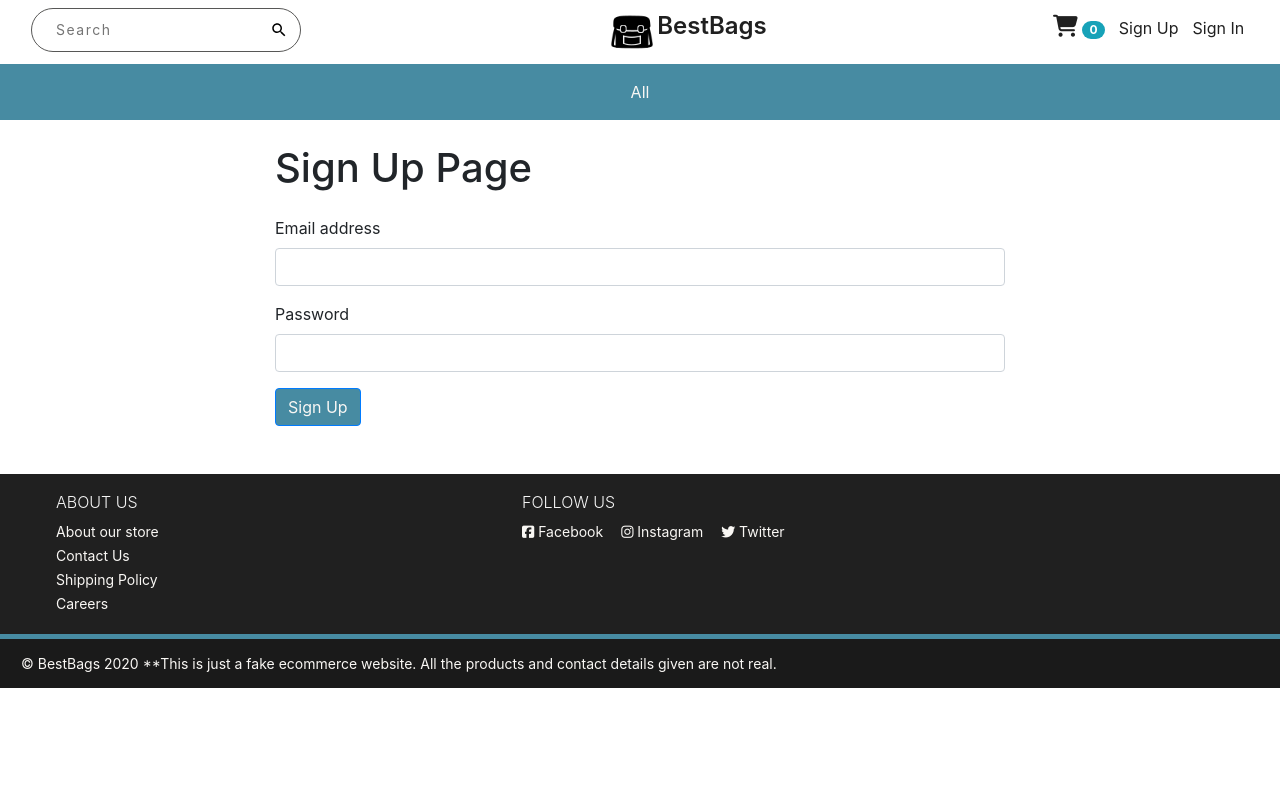
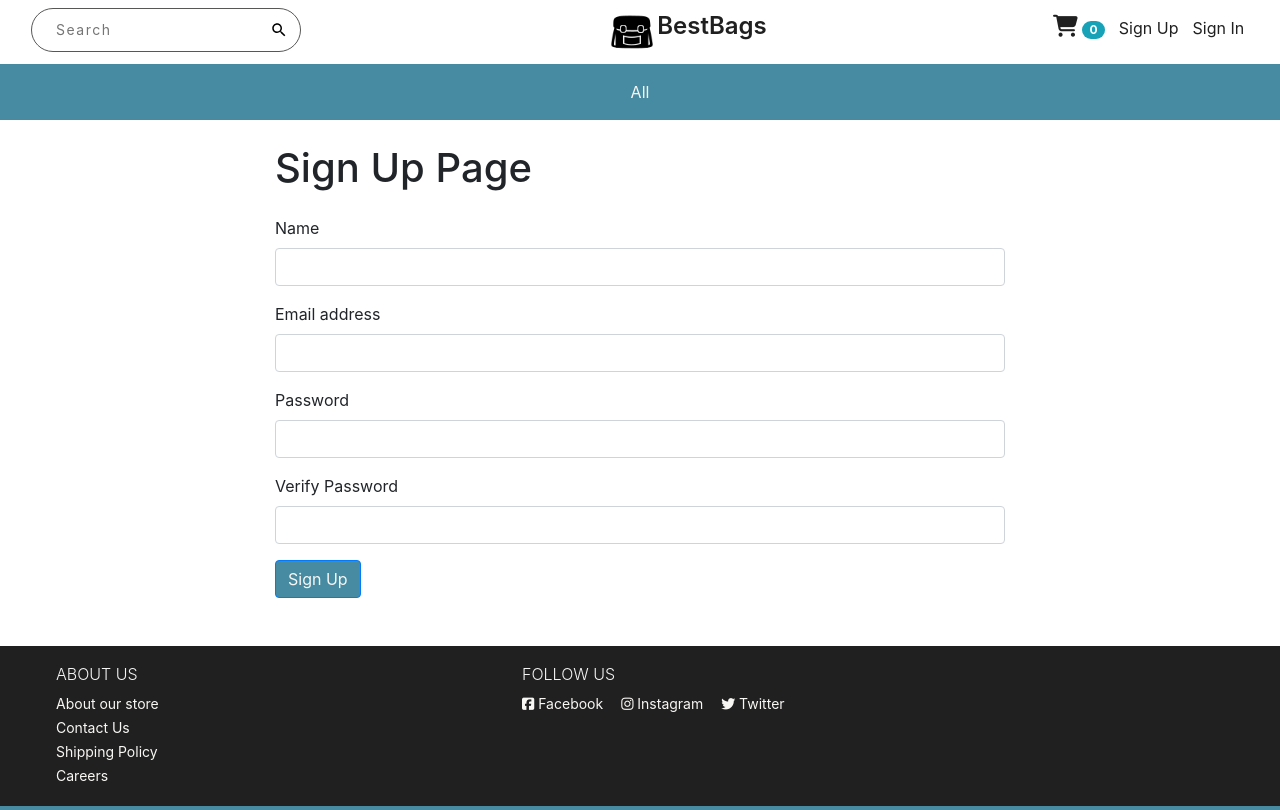
Before and after one commit to jsdevexpert/bestbags-nodejs-ecommerce, a Node server app: page /user/signup in a window 1280 px wide. Shown: the top 810 px of the page. Before the commit the page ends 688 px from the top, so only its background shows below. Run offline with Node 20, Linux system fonts and the light colour scheme; data that the repository does not hold is empty; some libraries are stand-ins or nearby versions.

Commit message:
Add username to the user model and modify the signup page

```diff
--- a/config/validator.js
+++ b/config/validator.js
@@ -2,6 +2,7 @@ const { check, validationResult } = require("express-validator");
 
 const userSignUpValidationRules = () => {
   return [
+    check("name", "Name is required").not().isEmpty(),
     check("email", "Invalid email").not().isEmpty().isEmail(),
     check("password", "Please enter a password with 4 or more characters")
       .not()
--- a/models/user.js
+++ b/models/user.js
@@ -3,6 +3,10 @@ const bcrypt = require("bcrypt-nodejs");
 const Schema = mongoose.Schema;
 
 const userSchema = Schema({
+  username: {
+    type: String,
+    require: true,
+  },
   email: {
     type: String,
     require: true,
--- a/routes/user.js
+++ b/routes/user.js
@@ -18,10 +18,10 @@ router.use(csrfProtection);
 
 // GET: display the signup form with csrf token
 router.get("/signup", middleware.isNotLoggedIn, (req, res) => {
-  var messages = req.flash("error");
+  var errorMsg = req.flash("error")[0];
   res.render("user/signup", {
     csrfToken: req.csrfToken(),
-    messages,
+    errorMsg,
     pageName: "Sign Up",
   });
 });
@@ -64,10 +64,10 @@ router.post(
 
 // GET: display the signin form with csrf token
 router.get("/signin", middleware.isNotLoggedIn, async (req, res) => {
-  var messages = req.flash("error");
+  var errorMsg = req.flash("error")[0];
   res.render("user/signin", {
     csrfToken: req.csrfToken(),
-    messages,
+    errorMsg,
     pageName: "Sign In",
   });
 });
@@ -119,6 +119,7 @@ router.post(
 router.get("/profile", middleware.isLoggedIn, async (req, res) => {
   const successMsg = req.flash("success")[0];
   const errorMsg = req.flash("error")[0];
+  console.log(req.user);
   try {
     // find all orders of this user
     allOrders = await Order.find({ user: req.user });
--- a/views/partials/header.ejs
+++ b/views/partials/header.ejs
@@ -2,7 +2,7 @@
 <html>
   <head>
     <% if (pageName) { %>
-    <title>Shopping Cart | <%= pageName %></title>
+    <title>BestBags | <%= pageName %></title>
     <%} else {%>
     <title>Shopping Cart</title>
     <% } %>
@@ -82,17 +82,16 @@
             </a>
           </li>
           <% if (login) { %>
-          <li class="nav-item dropdown">
+          <li>
             <a
-              class="nav-link dropdown-toggle"
+              class="dropdown-toggle"
               href="#"
-              id="navbarDropdown"
               role="button"
               data-toggle="dropdown"
               aria-haspopup="true"
               aria-expanded="false"
             >
-              <i class="fas fa-user"></i> Welcome <%=currentUser.email%>
+              <i class="fas fa-user"></i> Welcome <%=currentUser.username%>
             </a>
             <div class="dropdown-menu" aria-labelledby="navbarDropdown">
               <a class="dropdown-item" href="/user/profile">User Account</a>
--- a/views/user/signup.ejs
+++ b/views/user/signup.ejs
@@ -4,16 +4,22 @@
   <div class="row">
     <div class="col-md-8 m-auto">
       <h1 class="mt-4 mb-4">Sign Up Page</h1>
-      <% if(messages.length>0) {%>
+      <% if(errorMsg != null && errorMsg.length>0) {%>
       <div id="flash-msg" class="alert alert-danger">
-        <% messages.forEach((message) => { %>
-        <p>
-          <%=message %>
-        </p>
-        <%}) %>
+        <%=errorMsg %>
       </div>
       <%}%>
       <form action="/user/signup" method="POST">
+        <div class="form-group">
+          <label for="name">Name</label>
+          <input
+            type="name"
+            class="form-control"
+            name="name"
+            id="name"
+            required
+          />
+        </div>
         <div class="form-group">
           <label for="email">Email address</label>
           <input type="email" class="form-control" name="email" id="email" />
@@ -27,6 +33,15 @@
             id="password"
           />
         </div>
+        <div class="form-group">
+          <label for="password2">Verify Password</label>
+          <input
+            type="password"
+            class="form-control"
+            name="password2"
+            id="password2"
+          />
+        </div>
         <input type="hidden" name="_csrf" value="<%= csrfToken %>" />
         <button type="submit" class="btn btn-primary button-style">
           Sign Up
```
Also changed, not shown: config/passport.js (+6 -2 lines), views/user/signin.ejs (+2 -6 lines).
